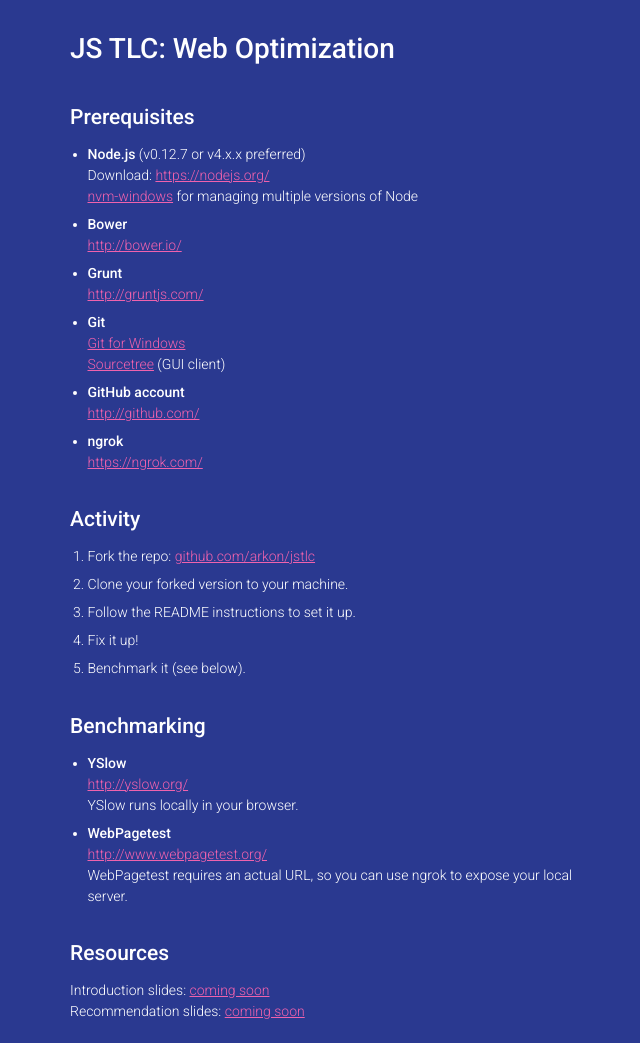
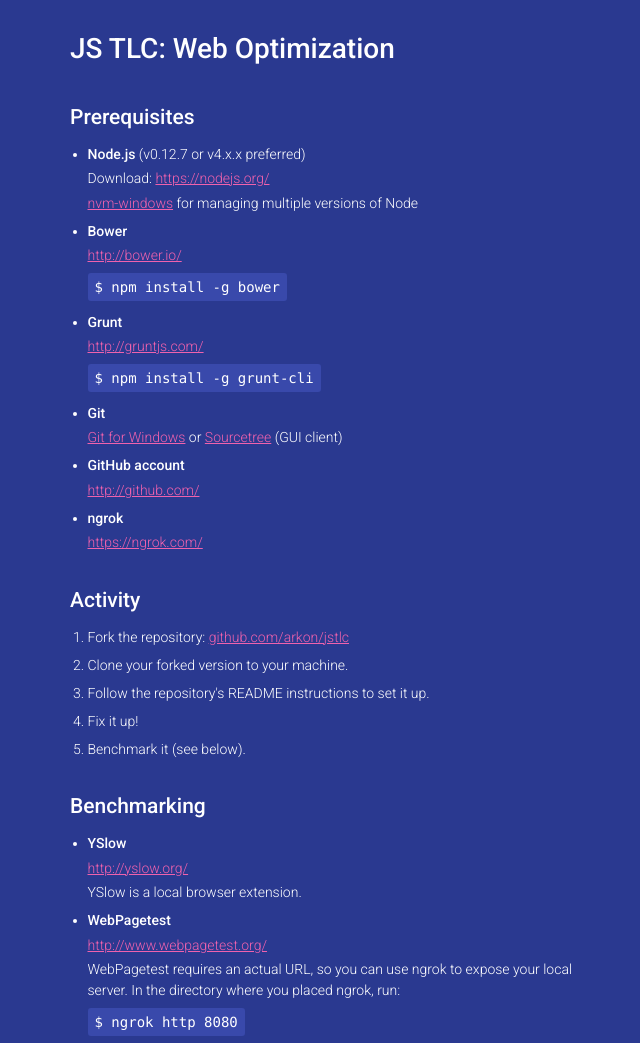
Before and after one commit to ozsivanov/jstlc, a plain HTML site: page index.html in a window 1280 px wide. Shown: the top 1043 px of the page, without its empty margins (318-958 px from the left). Drawn offline with Linux system fonts and the light colour scheme.

Commit message:
Add some commands

```diff
--- a/index.html
+++ b/index.html
@@ -42,6 +42,19 @@
 			color: #f062ad;
 		}
 
+		p + p {
+			margin-top: 0.25em;
+		}
+
+		code {
+			background-color: #3949ab;
+			border-radius: 3px;
+			display: inline-block;
+			font-family: 'Consolas', 'Courier New', monospace;
+			margin: 0.25em 0;
+			padding: 0.25em 0.5em;
+		}
+
 		ul, ol {
 			margin-left: 1.25em;
 		}
@@ -64,15 +77,16 @@
 		<li>
 			<p><strong>Bower</strong></p>
 			<p><a href="http://bower.io/">http://bower.io/</a></p>
+			<p><code>$ npm install -g bower</code></p>
 		</li>
 		<li>
 			<p><strong>Grunt</strong></p>
 			<p><a href="http://gruntjs.com/getting-started">http://gruntjs.com/</a></p>
+			<p><code>$ npm install -g grunt-cli</code></p>
 		</li>
 		<li>
 			<p><strong>Git</strong></p>
-			<p><a href="https://git-scm.com/download/win">Git for Windows</a></p>
-			<p><a href="http://www.sourcetreeapp.com/">Sourcetree</a> (GUI client)</p>
+			<p><a href="https://git-scm.com/download/win">Git for Windows</a> or <a href="http://www.sourcetreeapp.com/">Sourcetree</a> (GUI client)</p>
 		</li>
 		<li>
 			<p><strong>GitHub account</strong></p>
@@ -86,9 +100,9 @@
 
 	<h2>Activity</h2>
 	<ol>
-		<li>Fork the repo: <a href="https://github.com/arkon/jstlc">github.com/arkon/jstlc</a></li>
+		<li>Fork the repository: <a href="https://github.com/arkon/jstlc">github.com/arkon/jstlc</a></li>
 		<li>Clone your forked version to your machine.</li>
-		<li>Follow the README instructions to set it up.</li>
+		<li>Follow the repository's README instructions to set it up.</li>
 		<li>Fix it up!</li>
 		<li>Benchmark it (see below).</li>
 	</ol>
@@ -98,12 +112,13 @@
 		<li>
 			<p><strong>YSlow</strong></p>
 			<p><a href="http://yslow.org/">http://yslow.org/</a></p>
-			<p>YSlow runs locally in your browser.</p>
+			<p>YSlow is a local browser extension.</p>
 		</li>
 		<li>
 			<p><strong>WebPagetest</strong></p>
 			<p><a href="http://www.webpagetest.org/">http://www.webpagetest.org/</a></p>
-			<p>WebPagetest requires an actual URL, so you can use ngrok to expose your local server.</p>
+			<p>WebPagetest requires an actual URL, so you can use ngrok to expose your local server. In the directory where you placed ngrok, run:</p>
+			<p><code>$ ngrok http 8080</code></p>
 		</li>
 
 	</ul>
```
